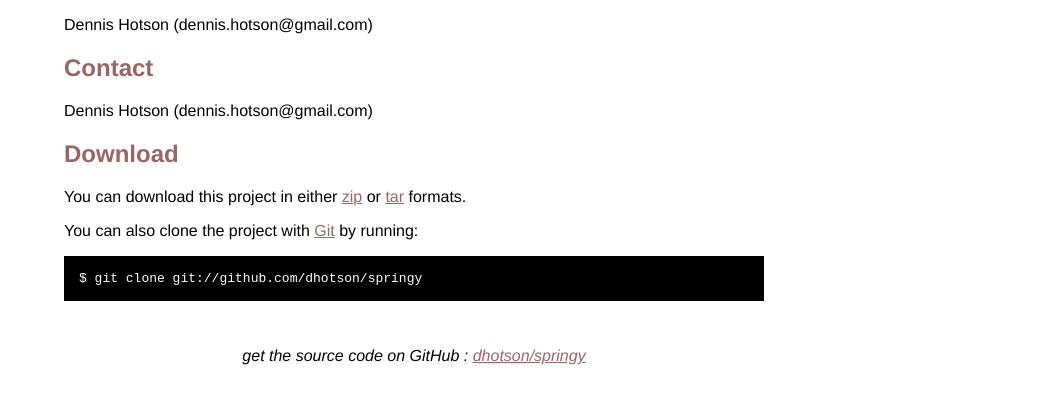
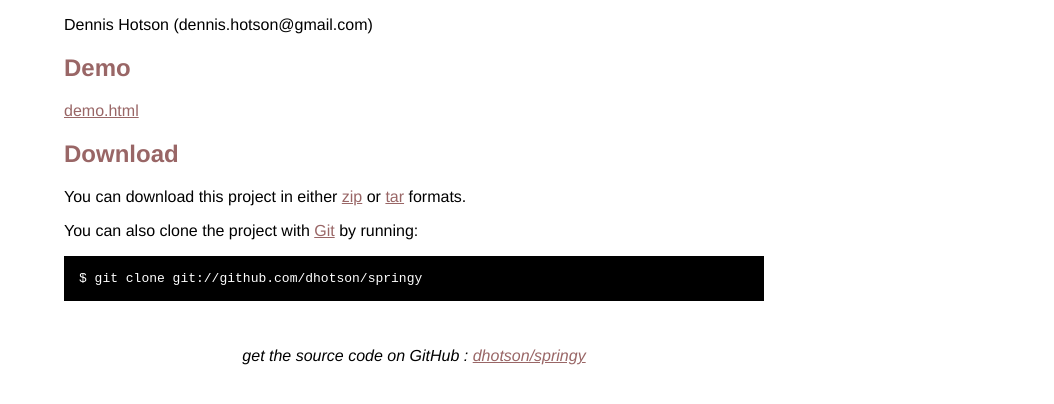
Before and after one commit to dhotson/springy, a plain HTML site: page index.html in a window 1280 px wide. Shown: the part 310-714 px from the top of the page, without its empty margins (226-1280 px from the left). Drawn offline with Linux system fonts and the light colour scheme.

Commit message:
Link demo.html to main mage

```diff
--- a/index.html
+++ b/index.html
@@ -54,8 +54,8 @@
 <h2>Author</h2>
 <p>Dennis Hotson (dennis.hotson@gmail.com)
 <br/>      </p>
-<h2>Contact</h2>
-<p>Dennis Hotson (dennis.hotson@gmail.com)
+<h2>Demo</h2>
+<p><a href="demo.html">demo.html</a>
 <br/>      </p>
 
 
```
